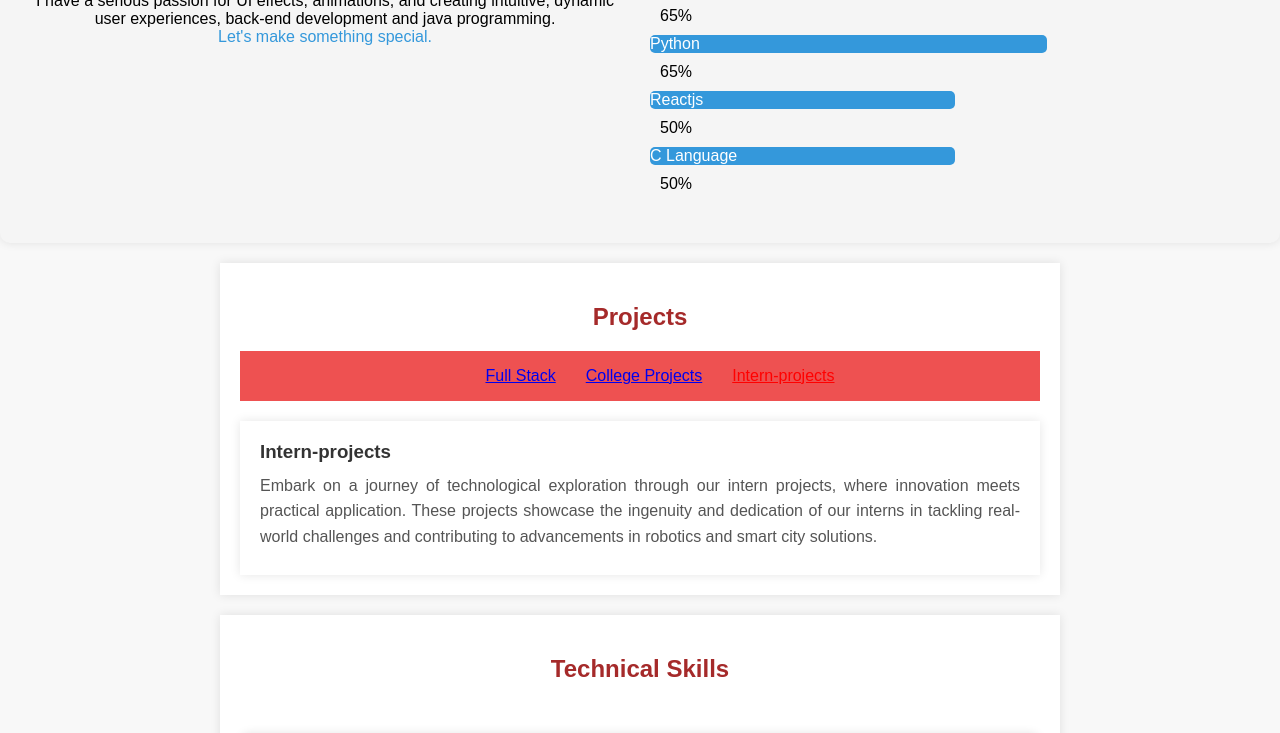
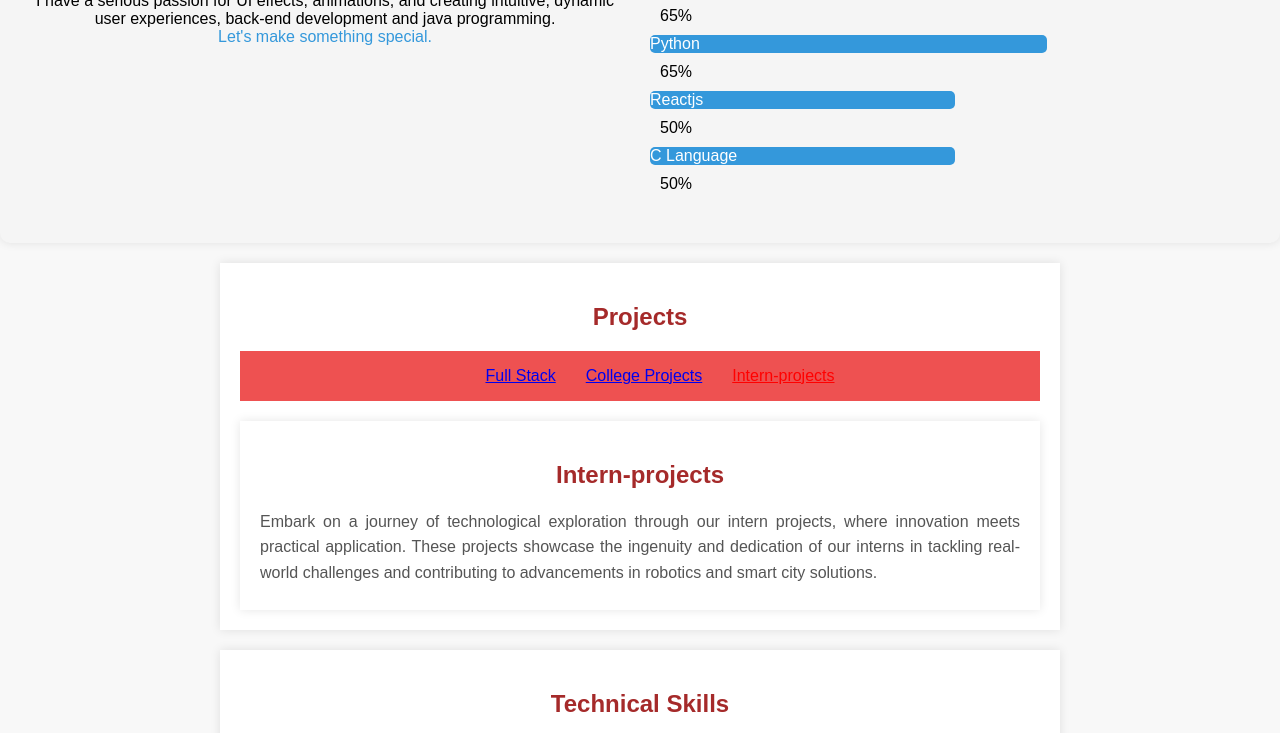
Before and after one commit to sruthinshanmugasundaram/portfolio, a plain HTML site: page index.html in a window 1280 px wide. Both pictures are taken after a click on the link "Intern-projects". Shown: the part 857-1590 px from the top of the page. Drawn offline with nearby package versions, Linux system fonts and the light colour scheme.

Commit message:
Update index.html

```diff
--- a/index.html
+++ b/index.html
@@ -427,7 +427,7 @@
 
         <section id="internproject" class="section">
           <!-- Content for Intern-projects section -->
-          <h3>Intern-projects</h3>
+          <h2>Intern-projects</h2>
           <p style="text-align: justify;">Embark on a journey of technological exploration through our intern projects, where innovation meets practical application. These projects showcase the ingenuity and dedication of our interns in tackling real-world challenges and contributing to advancements in robotics and smart city solutions.</p>
 
           <!-- Obstacles Avoiding Robots Project -->
```
